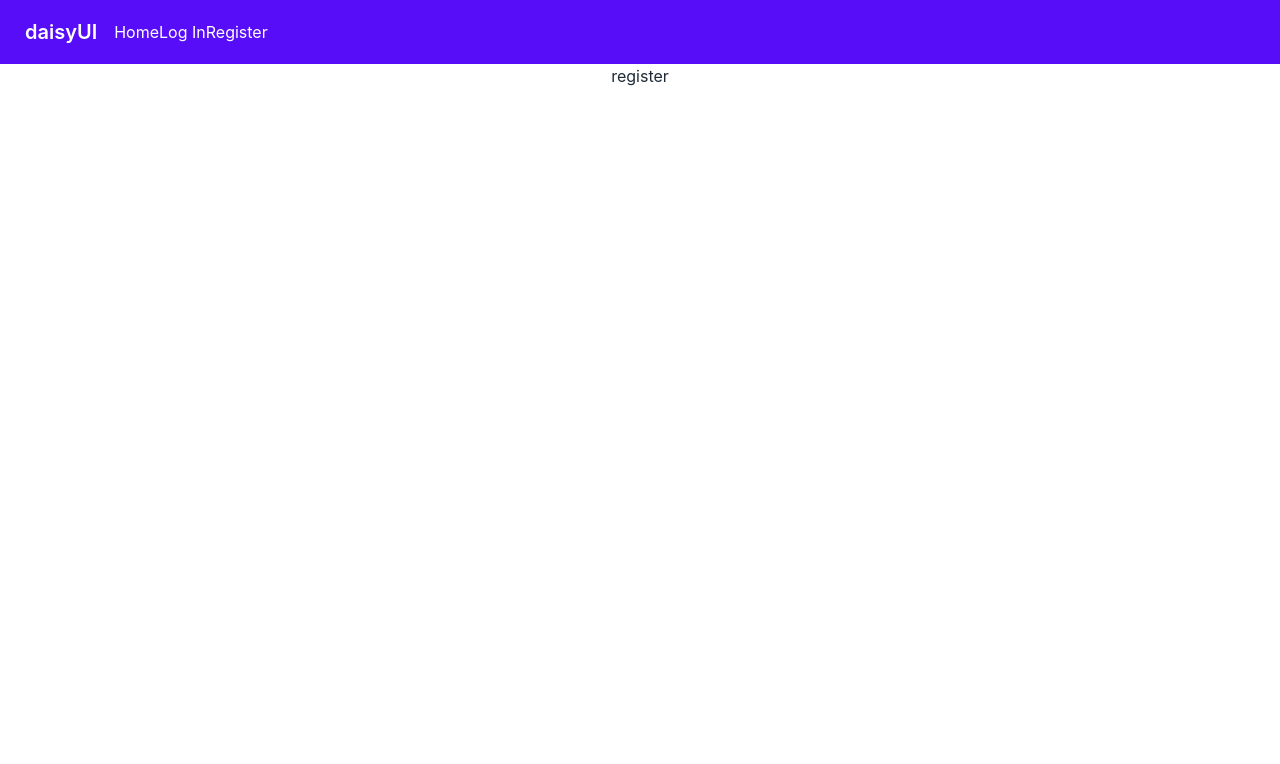
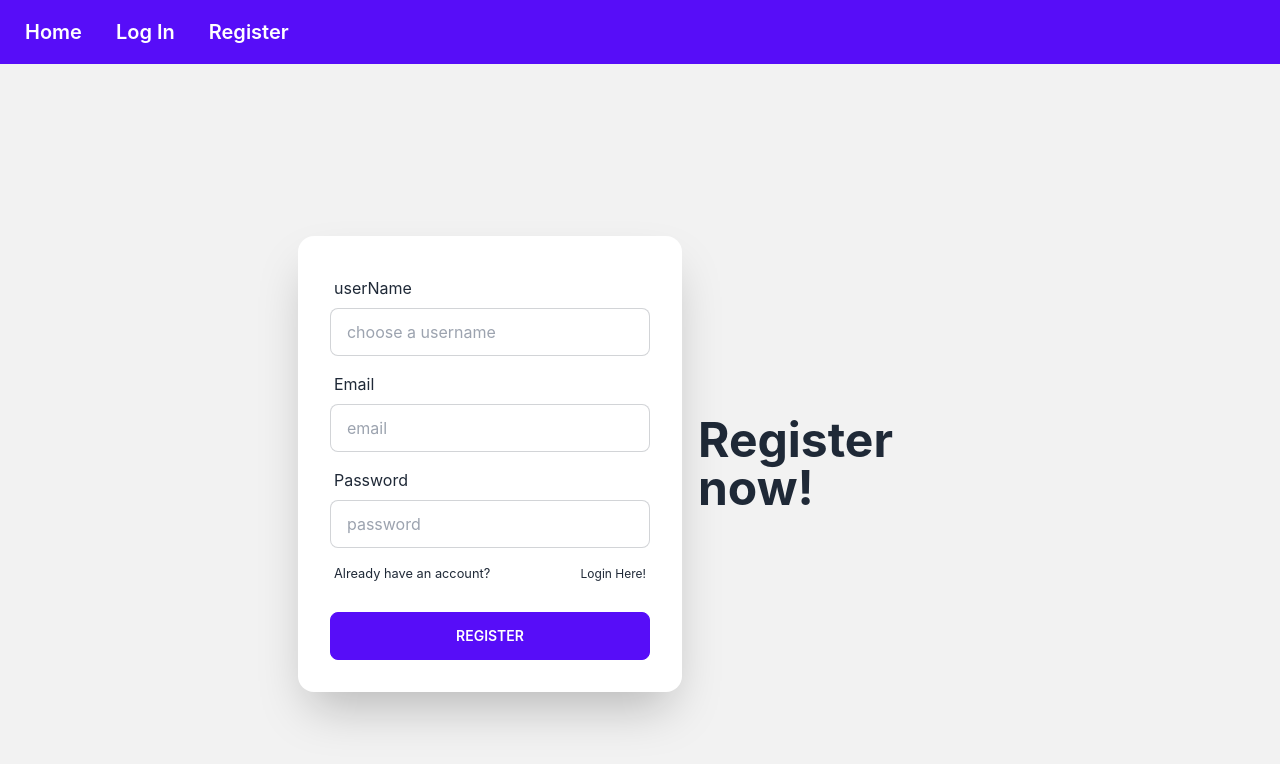
Before and after one commit to mostafizurhh/auth-react-context, a React (Create React App) app: page /register in a window 1280 px wide. Shown: the top 764 px of the page. Built offline with nearby package versions, Linux system fonts and the light colour scheme.

Commit message:
login and register form created with toggling

```diff
--- a/src/components/Header.js
+++ b/src/components/Header.js
@@ -5,10 +5,9 @@ const Header = () => {
     return (
         <div>
             <div className="navbar bg-primary text-primary-content">
-                <a className="btn btn-ghost normal-case text-xl">daisyUI</a>
-                <Link to='/home'>Home</Link>
-                <Link to='/login'>Log In</Link>
-                <Link to='/register'>Register</Link>
+                <Link className="btn btn-ghost normal-case text-xl" to='/home'>Home</Link>
+                <Link className="btn btn-ghost normal-case text-xl" to='/login'>Log In</Link>
+                <Link className="btn btn-ghost normal-case text-xl" to='/register'>Register</Link>
             </div>
         </div>
     );
--- a/src/components/Login.js
+++ b/src/components/Login.js
@@ -1,9 +1,51 @@
 import React from 'react';
+import { Link } from 'react-router-dom';
 
 const Login = () => {
+    const handleSubmit = (event) => {
+        event.preventDefault();
+        const form = event.target;
+
+        const email = form.email.value;
+        const password = form.password.value;
+        console.log(email, password)
+    }
+
     return (
         <div>
-            <h2>login</h2>
+            <div className="hero min-h-screen bg-base-200">
+                <div className="hero-content flex-col lg:flex-row-reverse">
+                    <div className="text-center lg:text-left">
+                        <h1 className="text-5xl font-bold">Login now!</h1>
+                    </div>
+                    <div className="card flex-shrink-0 w-full max-w-sm shadow-2xl bg-base-100">
+                        <form onSubmit={handleSubmit} className="card-body">
+                            <div className="form-control">
+                                <label className="label">
+                                    <span className="label-email">Email</span>
+                                </label>
+                                <input type="email" placeholder="email" className="input input-bordered" name='email' required />
+                            </div>
+                            <div className="form-control">
+                                <label className="label">
+                                    <span className="label-password">Password</span>
+                                </label>
+                                <input type="password" placeholder="password" className="input input-bordered" name='password' required />
+                                <label className="label mt-2">
+                                    <a href="#" className="label-text-alt link link-hover">Forgot password?</a>
+                                </label>
+                                <label className="label mt-2">
+                                    <small>New to our website?</small>
+                                    <Link to='/register' className="label-text-alt link link-hover">Register Here!</Link>
+                                </label>
+                            </div>
+                            <div className="form-control mt-3">
+                                <button className="btn btn-primary">Login</button>
+                            </div>
+                        </form>
+                    </div>
+                </div>
+            </div>
         </div>
     );
 };
--- a/src/components/Register.js
+++ b/src/components/Register.js
@@ -1,9 +1,55 @@
 import React from 'react';
+import { Link } from 'react-router-dom';
 
 const Register = () => {
+    const handleSubmit = (event) => {
+        event.preventDefault();
+        const form = event.target;
+
+        const name = form.userName.value;
+        const email = form.email.value;
+        const password = form.password.value;
+        console.log(name, email, password)
+    }
+
     return (
         <div>
-            <h2>register</h2>
+            <div className="hero min-h-screen bg-base-200">
+                <div className="hero-content flex-col lg:flex-row-reverse">
+                    <div className="text-center lg:text-left">
+                        <h1 className="text-5xl font-bold">Register now!</h1>
+                    </div>
+                    <div className="card flex-shrink-0 w-full max-w-sm shadow-2xl bg-base-100">
+                        <form onSubmit={handleSubmit} className="card-body">
+                            <div className="form-control">
+                                <label className="label">
+                                    <span className="label-userName">userName</span>
+                                </label>
+                                <input type="text" placeholder="choose a username" className="input input-bordered" name='userName' required />
+                            </div>
+                            <div className="form-control">
+                                <label className="label">
+                                    <span className="label-email">Email</span>
+                                </label>
+                                <input type="email" placeholder="email" className="input input-bordered" name='email' required />
+                            </div>
+                            <div className="form-control">
+                                <label className="label">
+                                    <span className="label-password">Password</span>
+                                </label>
+                                <input type="password" placeholder="password" className="input input-bordered" name='password' required />
+                                <label className="label mt-2">
+                                    <small>Already have an account?</small>
+                                    <Link to='/login' className="label-text-alt link link-hover">Login Here!</Link>
+                                </label>
+                            </div>
+                            <div className="form-control mt-3">
+                                <button className="btn btn-primary">Register</button>
+                            </div>
+                        </form>
+                    </div>
+                </div>
+            </div>
         </div>
     );
 };
```
